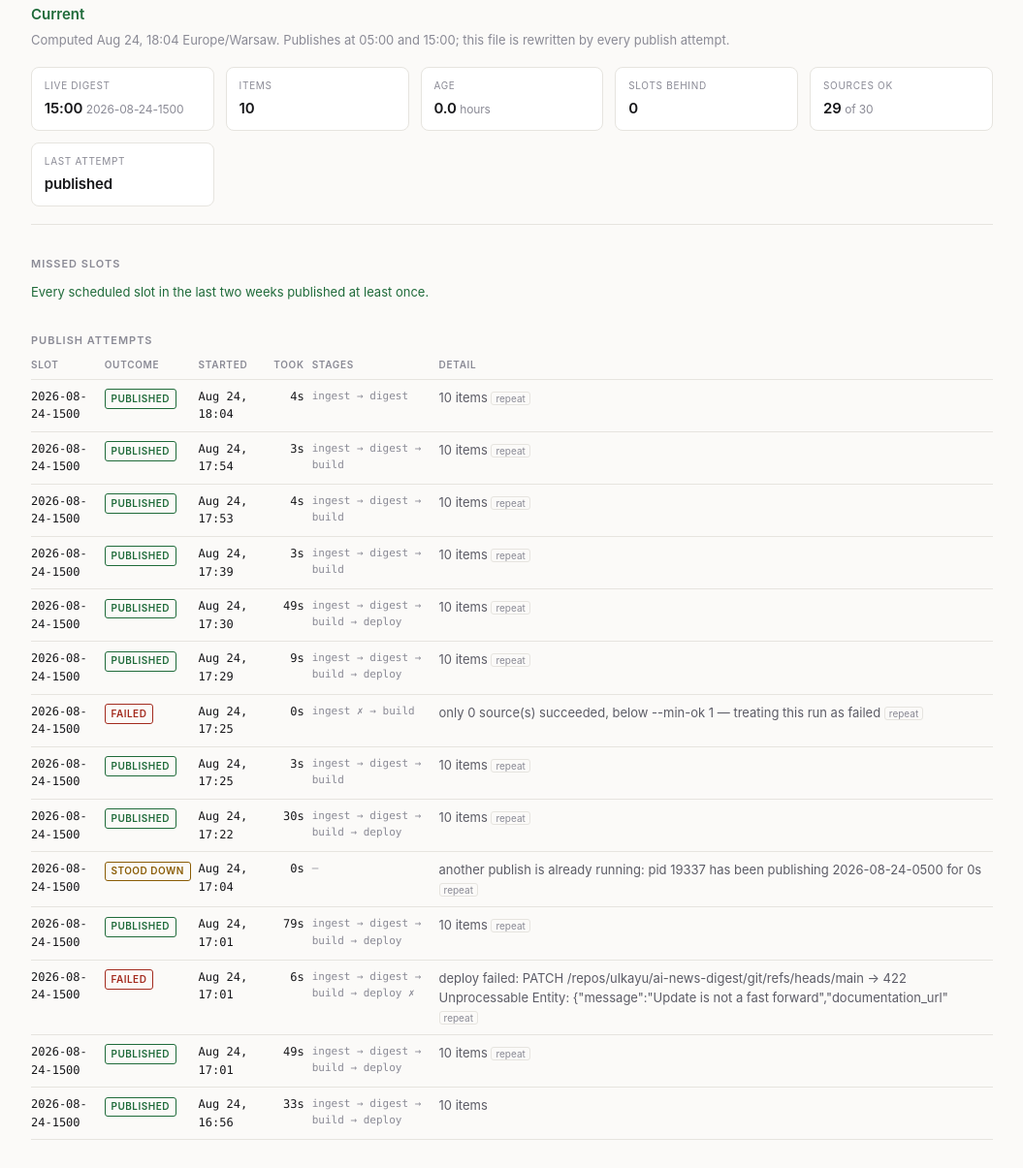
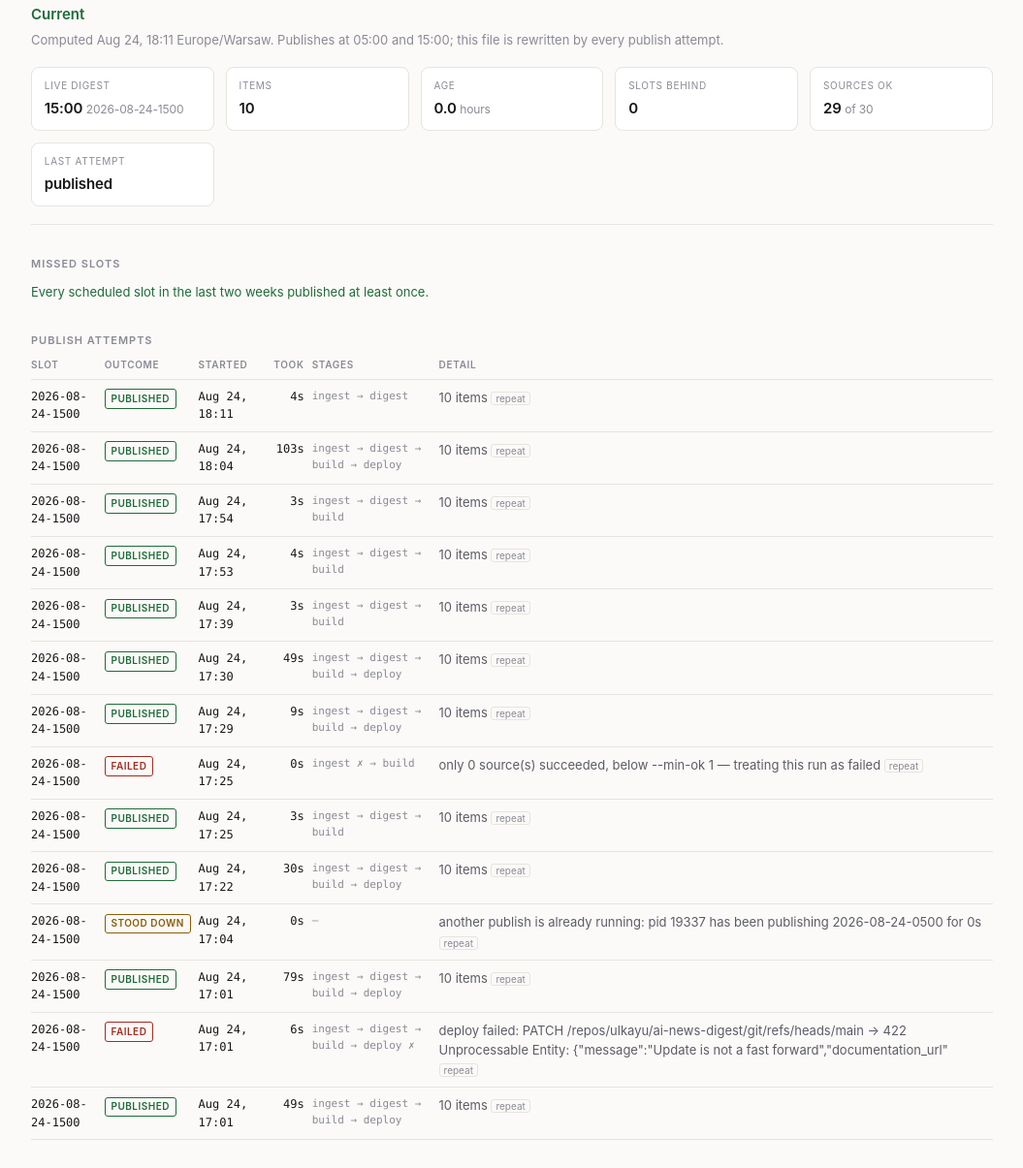
Before and after one commit to ulkayu/ai-news-digest, a plain HTML site: page status.html in a window 1280 px wide. Shown: the part 94-1299 px from the top of the page at 97% size, without its empty margins (112-1167 px from the left). Drawn offline with Linux system fonts and the light colour scheme.

Commit message:
15:00 digest — 10 items, generatedAt 2026-08-24T16:11:22Z

```diff
--- a/status.html
+++ b/status.html
@@ -71,7 +71,7 @@ a { color: var(--accent); }
   <header>
     <h1>Status</h1>
     <p class="state state-current">Current</p>
-    <p class="sub">Computed Aug 24, 18:04 Europe/Warsaw. Publishes at 05:00 and 15:00; this file is rewritten by every publish attempt.</p>
+    <p class="sub">Computed Aug 24, 18:11 Europe/Warsaw. Publishes at 05:00 and 15:00; this file is rewritten by every publish attempt.</p>
     <dl class="cards">
       <div class="card"><dt>Live digest</dt><dd>15:00 <span class="unit">2026-08-24-1500</span></dd></div>
       <div class="card"><dt>Items</dt><dd>10</dd></div>
@@ -92,9 +92,17 @@ a { color: var(--accent); }
       <tr class="o-published">
         <td class="mono">2026-08-24-1500</td>
         <td><span class="pill pill-published">published</span></td>
-        <td class="mono">Aug 24, 18:04</td>
+        <td class="mono">Aug 24, 18:11</td>
         <td class="mono num">4s</td>
         <td class="mono small">ingest → digest</td>
+        <td>10 items <span class="tag">repeat</span></td>
+      </tr>
+      <tr class="o-published">
+        <td class="mono">2026-08-24-1500</td>
+        <td><span class="pill pill-published">published</span></td>
+        <td class="mono">Aug 24, 18:04</td>
+        <td class="mono num">103s</td>
+        <td class="mono small">ingest → digest → build → deploy</td>
         <td>10 items <span class="tag">repeat</span></td>
       </tr>
       <tr class="o-published">
@@ -192,14 +200,6 @@ a { color: var(--accent); }
         <td class="mono num">49s</td>
         <td class="mono small">ingest → digest → build → deploy</td>
         <td>10 items <span class="tag">repeat</span></td>
-      </tr>
-      <tr class="o-published">
-        <td class="mono">2026-08-24-1500</td>
-        <td><span class="pill pill-published">published</span></td>
-        <td class="mono">Aug 24, 16:56</td>
-        <td class="mono num">33s</td>
-        <td class="mono small">ingest → digest → build → deploy</td>
-        <td>10 items</td>
       </tr>
     </tbody>
   </table>
```
Also changed, not shown: index.html (+21 -13 lines).
